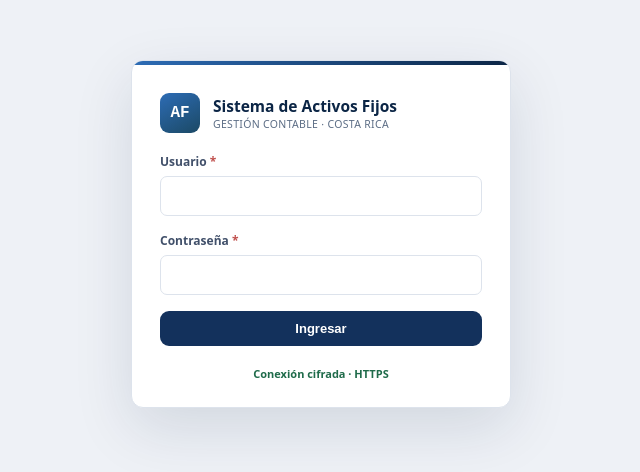
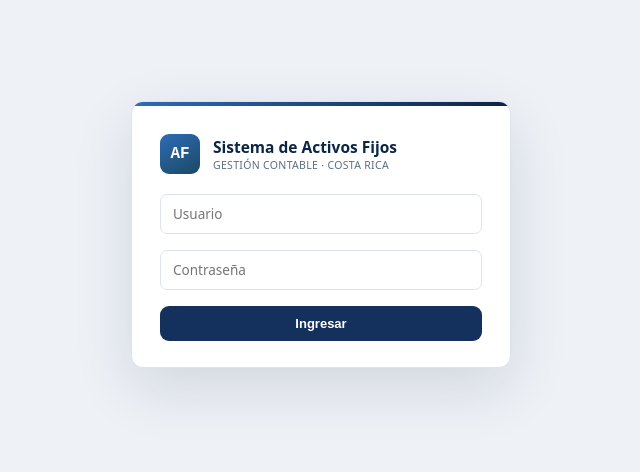
Before and after one commit to eliasquiros/Assets_system, a React app in the folder frontend/: page /login in a window 1280 px wide. Shown: the part 166-638 px from the top of the page, without its empty margins (319-959 px from the left). Built offline with nearby package versions, Linux system fonts and the light colour scheme; no server answers; the HTML template or start-up script is replaced by a standard one.

Commit message:
style: Use placeholders instead of labels on LoginView, drop HTTPS line

```diff
--- a/frontend/src/views/auth/LoginView.jsx
+++ b/frontend/src/views/auth/LoginView.jsx
@@ -1,6 +1,5 @@
 import { useState } from 'react'
 import { useAuth } from '../../context/AuthContext'
-import { FormField } from '../../components/FormField'
 import { Button } from '../../components/Button'
 import styles from './LoginView.module.css'
 
@@ -40,33 +39,29 @@ export function LoginView() {
           </div>
         </div>
 
-        <FormField label="Usuario">
         <input
           className={styles.input}
           value={usuario}
           onChange={(e) => setUsuario(e.target.value)}
           autoComplete="username"
+          placeholder="Usuario"
           aria-label="Usuario"
         />
-        </FormField>
-        <FormField label="Contraseña">
         <input
           className={styles.input}
           type="password"
           value={password}
           onChange={(e) => setPassword(e.target.value)}
           autoComplete="current-password"
+          placeholder="Contraseña"
           aria-label="Contraseña"
         />
-        </FormField>
 
         {error && <p className={styles.error}>{error}</p>}
 
         <Button type="submit" disabled={isSubmitting}>
           {isSubmitting ? 'Ingresando…' : 'Ingresar'}
         </Button>
-
-        <p className={styles.secure}>Conexión cifrada · HTTPS</p>
       </form>
     </div>
   )
--- a/frontend/src/views/auth/LoginView.module.css
+++ b/frontend/src/views/auth/LoginView.module.css
@@ -34,4 +34,3 @@
   font-size: 12.5px; color: var(--color-error-text); background: var(--color-error-bg);
   border: 1px solid var(--color-error-border); border-radius: 7px; padding: 8px 11px; margin: 0;
 }
-.secure { font-size: 11px; font-weight: 600; color: #1F6B4A; text-align: center; margin: 4px 0 0; }
```
Lines whose indentation alone changed are shown as unchanged.
